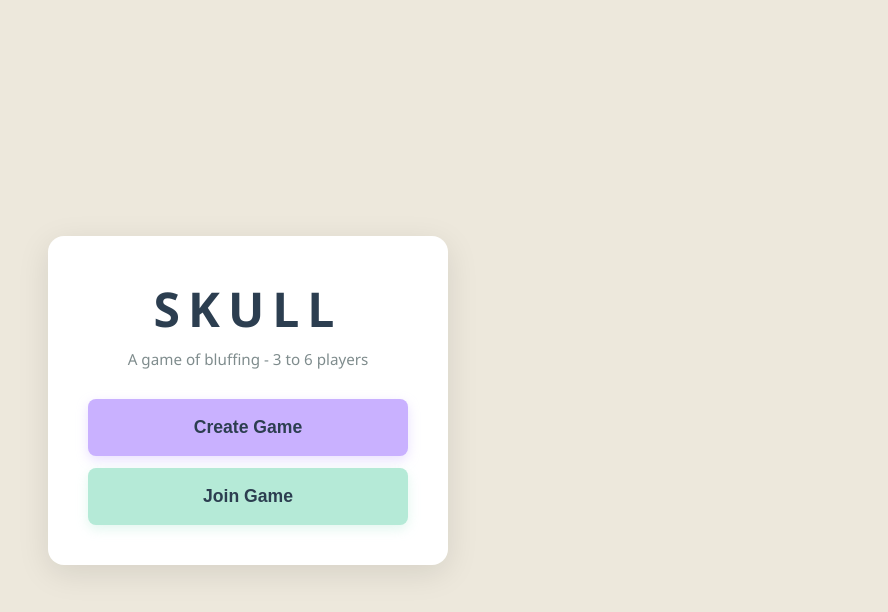
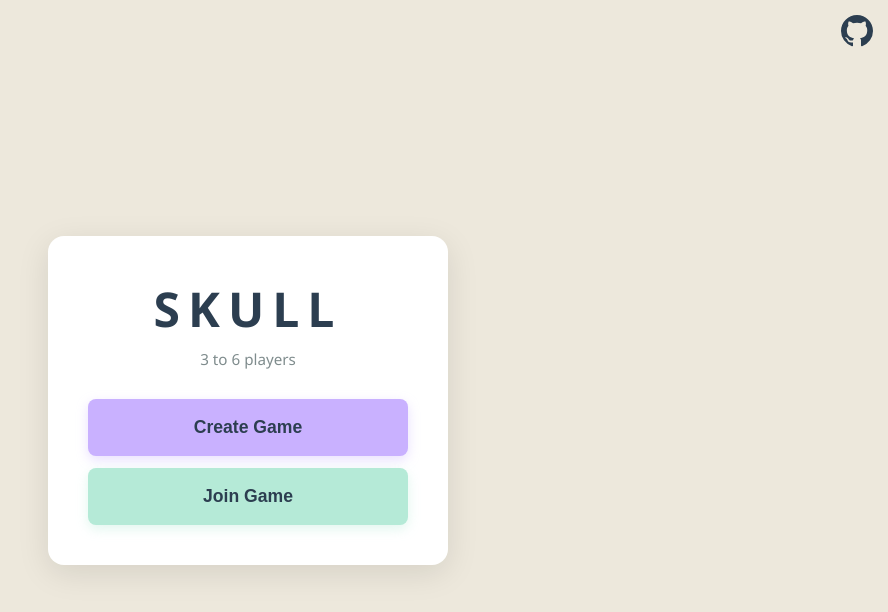
Before and after one commit to KennyPhan123/skull-online, a website built with Vite: page index.html in a window 1280 px wide. Shown: the whole page, without its empty margins (392-1280 px from the left). Built offline with nearby package versions, Linux system fonts and the light colour scheme.

Commit message:
Update main screen UI and add GitHub logo

```diff
--- a/index.html
+++ b/index.html
@@ -53,9 +53,14 @@
 <body>
     <!-- Lobby Screen -->
     <div id="lobby" class="screen active">
+        <a href="https://github.com/KennyPhan123" target="_blank" style="position: absolute; top: 15px; right: 15px; z-index: 1000; color: inherit; text-decoration: none;" title="GitHub">
+    <svg height="32" aria-hidden="true" viewBox="0 0 16 16" version="1.1" width="32" data-view-component="true" style="fill: currentColor;">
+        <path d="M8 0c4.42 0 8 3.58 8 8a8.013 8.013 0 0 1-5.45 7.59c-.4.08-.55-.17-.55-.38 0-.27.01-1.13.01-2.2 0-.75-.25-1.23-.54-1.48 1.78-.2 3.65-.88 3.65-3.95 0-.88-.31-1.59-.82-2.15.08-.2.36-1.02-.08-2.12 0 0-.67-.22-2.2.82-.64-.18-1.32-.27-2-.27-.68 0-1.36.09-2 .27-1.53-1.03-2.2-.82-2.2-.82-.44 1.1-.16 1.92-.08 2.12-.51.56-.82 1.28-.82 2.15 0 3.06 1.86 3.75 3.64 3.95-.23.2-.44.55-.51 1.07-.46.21-1.61.55-2.33-.66-.15-.24-.6-.83-1.23-.82-.67.01-.27.38.01.53.34.19.73.9.82 1.13.16.45.68 1.31 2.69.94 0 .67.01 1.3.01 1.49 0 .21-.15.46-.55.38A7.995 7.995 0 0 1 0 8c0-4.42 3.58-8 8-8Z"></path>
+    </svg>
+</a>
         <div class="lobby-container">
             <h1 class="game-title">SKULL</h1>
-            <p class="subtitle">A game of bluffing - 3 to 6 players</p>
+            <p class="subtitle">3 to 6 players</p>
 
             <!-- Main Menu -->
             <div id="mainMenu" class="lobby-section">
```
